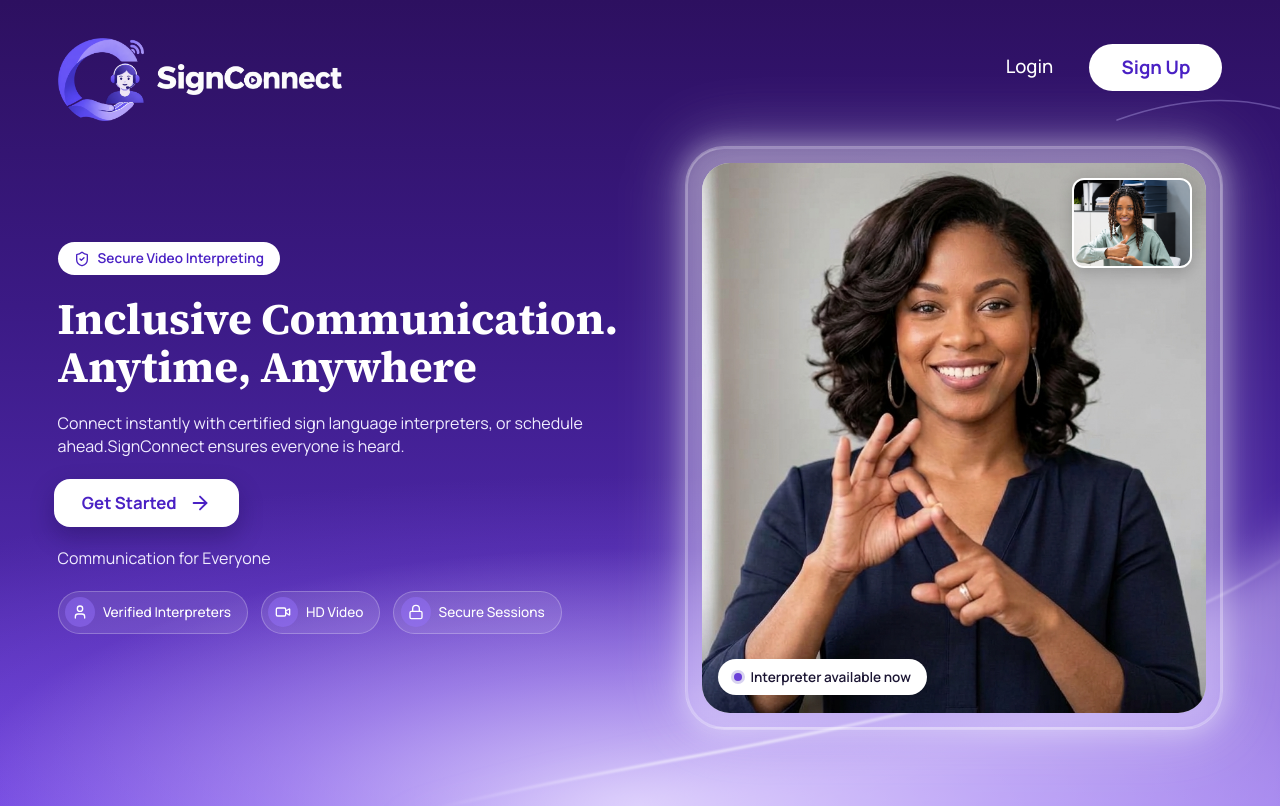
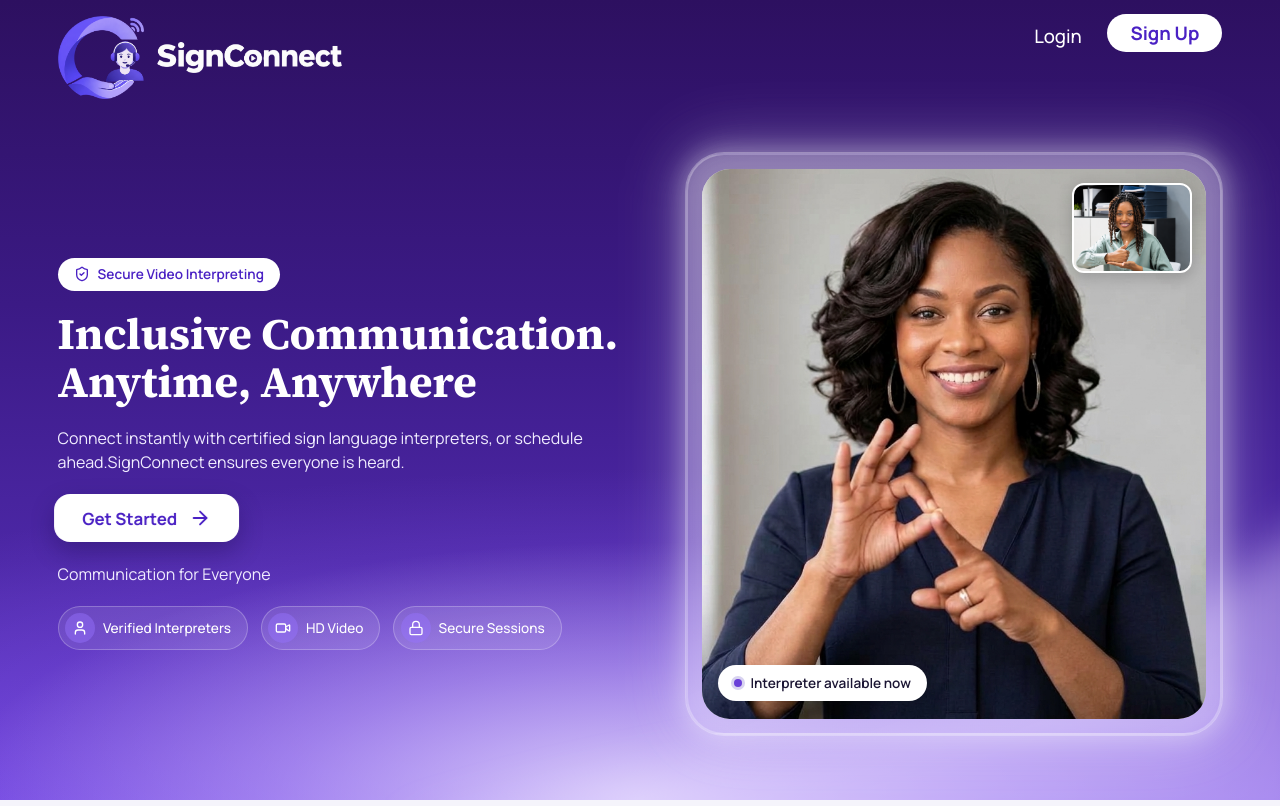
Before and after one commit to VRI-Refactory-project/vri-web, a React (Vite) app: page /landing in a window 1280 px wide. Built offline with nearby package versions, Linux system fonts and the light colour scheme; no server answers.

Commit message:
Fixed the landing page to make it unscrollable

```diff
--- a/src/pages/landing/LandingPage.css
+++ b/src/pages/landing/LandingPage.css
@@ -9,11 +9,13 @@
 /* --- Page shell: purple background with a white glow rising from the bottom centre --- */
 .landing {
   position: relative;
+  height: 100vh;
+  max-height: 100vh;
   min-height: 100vh;
   min-height: 100dvh;
   display: flex;
   flex-direction: column;
-  overflow-x: hidden;
+  overflow: hidden;
   color: #fff;
   font-family: 'Manrope', 'Segoe UI', system-ui, sans-serif;
   background:
@@ -48,7 +50,8 @@
   justify-content: space-between;
   gap: 1rem;
   width: 100%;
-  padding: clamp(0.75rem, 2vw, 2rem) var(--landing-gutter) 0;
+  padding: 0.5rem var(--landing-gutter) 0;
+  box-sizing: border-box;
 }
 
 .landing-logo {
@@ -56,8 +59,7 @@
   align-items: center;
   gap: clamp(0.5rem, 1vw, 1rem);
   text-decoration: none;
-  /* Visually nudges the logo down without affecting layout height. */
-  transform: translateY(12px);
+  transform: translateY(8px);
 }
 
 .landing-logo-icon {
@@ -78,7 +80,9 @@
 .landing-nav {
   display: flex;
   align-items: center;
-  gap: clamp(0.75rem, 2.2vw, 3rem);
+  gap: clamp(0.75rem, 2.2vw, 1.1rem);
+  transform: translateY(-12px);
+  line-height: 1;
 }
 
 .landing-login {
@@ -86,7 +90,12 @@
   text-decoration: none;
   font-weight: 500;
   font-size: clamp(1.05rem, 1.45vw, 1.5rem);
-  padding: 0.75rem 0.5rem;
+  padding: 0.6rem 0.5rem 0.65rem;
+  display: inline-flex;
+  align-items: center;
+  justify-content: center;
+  line-height: 1;
+  transform: translateY(-1px);
 }
 
 .landing-login:hover {
@@ -97,13 +106,17 @@
   background: #fff;
   color: #4a21c4;
   border: none;
-  min-height: clamp(44px, 3.7vw, 62px);
-  padding: 0 clamp(1.5rem, 2.5vw, 2.6rem);
+  min-height: clamp(38px, 2.8vw, 48px);
+  padding: 0 clamp(1rem, 1.8vw, 1.6rem);
   border-radius: 999px;
   font-family: inherit;
   font-weight: 700;
   font-size: clamp(1.05rem, 1.45vw, 1.5rem);
   cursor: pointer;
+  display: inline-flex;
+  align-items: center;
+  justify-content: center;
+  transform: translateY(-5px);
   transition: background 0.15s ease;
 }
 
@@ -117,10 +130,13 @@
   flex: 1;
   display: grid;
   grid-template-columns: minmax(0, 1fr) minmax(280px, 536px);
+  grid-template-rows: minmax(0, 1fr);
   gap: clamp(2rem, 4vw, 4rem);
   align-items: center;
   width: 100%;
-  padding: clamp(1.5rem, 3vw, 3rem) var(--landing-gutter) clamp(3rem, 6vw, 6.5rem);
+  padding: clamp(3.25rem, 6vw, 5rem) var(--landing-gutter) clamp(3rem, 6vw, 6.5rem);
+  min-height: 0;
+  margin-top: 1rem;
 }
 
 .landing-hero-left {
@@ -129,6 +145,8 @@
   gap: clamp(1rem, 1.6vw, 1.5rem);
   min-width: 0;
   max-width: 960px;
+  overflow: visible;
+  padding-right: 0.75rem;
 }
 
 /* White "Secure Video Interpreting" badge above the heading */
@@ -213,6 +231,9 @@
   font-size: clamp(1.05rem, 1.3vw, 1.3rem);
   font-weight: 700;
   cursor: pointer;
+  transform: translateX(0);
+  will-change: transform;
+  overflow: visible;
   /* Slides left and right on the horizontal axis. */
   animation: landing-slide 3s ease-in-out infinite;
 }
@@ -246,6 +267,7 @@
   width: 100%;
   max-width: 536px;
   justify-self: end;
+  transform: translateY(-10px);
 }
 
 .landing-halo {
--- a/src/pages/landing/LandingPage.tsx
+++ b/src/pages/landing/LandingPage.tsx
@@ -40,22 +40,6 @@ export function LandingPage() {
           fill="#e2d6ff"
           fillOpacity="0.45"
           filter="url(#sweepBlur)"
-        />
-        <path
-          d="M560 945 C860 880 1150 860 1400 770 S1620 680 1720 630"
-          fill="none"
-          stroke="url(#sweepFade)"
-          strokeWidth="3"
-          strokeLinecap="round"
-          filter="url(#lineBlur)"
-        />
-        <path
-          d="M1460 140 C1560 108 1640 112 1710 138"
-          fill="none"
-          stroke="#c4b5fd"
-          strokeOpacity="0.35"
-          strokeWidth="2"
-          strokeLinecap="round"
         />
       </svg>
 
```
